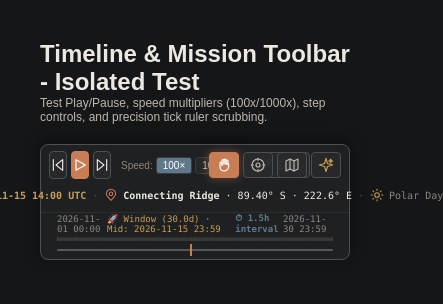
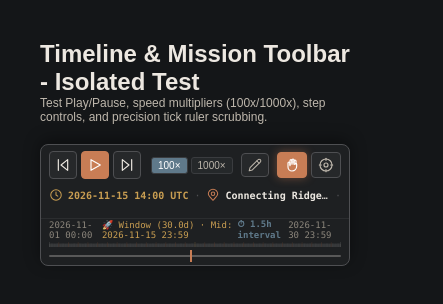
Before and after one commit to teamvhackbotz/lunar-navigetor, a plain HTML site: page components/timeline/test.html in a window 390 px wide. Shown: the whole page, 443 px wide, since content can reach past the window. Drawn offline with Linux system fonts and the light colour scheme.

Commit message:
fix(timeline): resolve bottom cockpit truncation across Chromium browsers

```diff
--- a/components/timeline/timeline.css
+++ b/components/timeline/timeline.css
@@ -9,6 +9,16 @@
    Fixed bottom bar (height: 92px) spanning 100% viewport width.
    Stacks above the 3D globe canvas (z: 1) and comparison cards (z: 90) at z-index: 100.
    -------------------------------------------------------------------------- */
+#mount-timeline {
+  position: absolute;
+  left: 0;
+  right: 0;
+  bottom: 0;
+  height: var(--height-bottom-cockpit, 92px);
+  min-height: 92px;
+  z-index: 100;
+}
+
 .bottom-cockpit-bar {
   position: relative;
   width: 100%;
@@ -27,15 +37,19 @@
    -------------------------------------------------------------------------- */
 .mission-toolbar {
   height: 44px;
+  min-height: 44px;
   display: flex;
   align-items: center;
   justify-content: space-between;
   padding: 0 16px;
   border-bottom: 1px solid rgba(255,255,255,0.06);
+  flex-shrink: 0;
+  gap: 8px;
+  overflow: hidden;
 }
 
 /* Playback and speed control group */
-.toolbar-playback-group { display: flex; align-items: center; gap: 6px; }
+.toolbar-playback-group { display: flex; align-items: center; gap: 6px; flex-shrink: 0; }
 
 /* Media button base style */
 .btn-media {
@@ -74,18 +88,24 @@
   gap: 8px;
   font-size: 11px;
   font-family: var(--font-mono, monospace);
+  min-width: 0;
+  overflow: hidden;
+  text-overflow: ellipsis;
+  white-space: nowrap;
+  flex-shrink: 1;
 }
-.status-clock { color: var(--accent-sand, #c99e52); font-weight: 600; display: inline-flex; align-items: center; gap: 5px; cursor: pointer; transition: color 0.15s ease; }
+.status-clock { color: var(--accent-sand, #c99e52); font-weight: 600; display: inline-flex; align-items: center; gap: 5px; cursor: pointer; transition: color 0.15s ease; flex-shrink: 0; white-space: nowrap; }
 .status-clock:hover { color: var(--accent-terracotta, #c87d55); }
-.status-coord { color: var(--text-primary, #ede8e1); display: inline-flex; align-items: center; gap: 5px; }
-.status-phase { color: var(--text-muted, #8c867c); display: inline-flex; align-items: center; gap: 5px; }
-.status-divider { color: var(--border-medium, #4e4f52); }
+.status-coord { color: var(--text-primary, #ede8e1); display: inline-flex; align-items: center; gap: 5px; min-width: 0; overflow: hidden; text-overflow: ellipsis; white-space: nowrap; }
+.status-coord span { overflow: hidden; text-overflow: ellipsis; white-space: nowrap; }
+.status-phase { color: var(--text-muted, #8c867c); display: inline-flex; align-items: center; gap: 5px; flex-shrink: 0; white-space: nowrap; }
+.status-divider { color: var(--border-medium, #4e4f52); flex-shrink: 0; }
 
 /* --------------------------------------------------------------------------
    4. Mission Tools Group (Right)
    Interactive tool buttons (Mark Site pin drop, 2D Maps drawer, Dr. Raj AI).
    -------------------------------------------------------------------------- */
-.toolbar-tools-group { display: flex; align-items: center; gap: 6px; }
+.toolbar-tools-group { display: flex; align-items: center; gap: 6px; flex-shrink: 0; }
 .btn-tool {
   font-size: 11px; font-weight: 600; padding: 5px 12px;
   background: var(--bg-card, #27292b); border: 1px solid var(--border-medium, #4e4f52);
@@ -121,10 +141,13 @@
    -------------------------------------------------------------------------- */
 .full-timeline-strip {
   height: 48px;
+  min-height: 48px;
   display: flex;
   flex-direction: column;
   justify-content: center;
   padding: 0 16px 4px;
+  box-sizing: border-box;
+  flex-shrink: 0;
 }
 
 /* Date boundary and event labels row */
@@ -419,22 +442,63 @@
   opacity: 0.9;
 }
 
+@media (max-width: 1180px) and (min-width: 901px) {
+  .mission-toolbar {
+    padding: 0 10px;
+    gap: 6px;
+  }
+  .btn-edit-timeline span {
+    display: none;
+  }
+  .btn-edit-timeline {
+    padding: 5px 8px;
+  }
+  .toolbar-center-status {
+    font-size: 10px;
+    gap: 6px;
+  }
+  .status-coord {
+    max-width: 200px;
+  }
+  .btn-tool {
+    padding: 4px 8px;
+    font-size: 10px;
+  }
+  .full-timeline-strip {
+    padding: 0 10px 4px;
+  }
+}
+
 @media (max-width: 900px) {
   :root { --height-bottom-cockpit: 116px; }
 
+  #mount-timeline {
+    height: 116px !important;
+    min-height: 116px !important;
+  }
+
   .mission-toolbar {
     height: 68px;
+    min-height: 68px;
     display: grid;
     grid-template-columns: minmax(0, 1fr) auto;
     grid-template-rows: 32px 28px;
     gap: 0 6px;
     padding: 4px 8px;
+    overflow: visible;
   }
 
   .toolbar-playback-group {
     grid-column: 1;
     grid-row: 1;
     gap: 4px;
+  }
+
+  .btn-edit-timeline span {
+    display: none;
+  }
+  .btn-edit-timeline {
+    padding: 4px 6px;
   }
 
   .toolbar-tools-group {
@@ -455,5 +519,44 @@
     gap: 6px;
     white-space: nowrap;
     font-size: 10px;
+    overflow: hidden;
+    text-overflow: ellipsis;
+  }
+
+  .status-coord {
+    max-width: 260px;
+  }
+
+  .full-timeline-strip {
+    height: 48px;
+    min-height: 48px;
+    padding: 0 8px 4px;
   }
 }
+
+@media (max-width: 600px) {
+  :root { --height-bottom-cockpit: 122px; }
+
+  #mount-timeline {
+    height: 122px !important;
+    min-height: 122px !important;
+  }
+
+  .mission-toolbar {
+    height: 74px;
+    min-height: 74px;
+  }
+
+  .status-phase {
+    display: none;
+  }
+
+  .speed-selector .speed-label {
+    display: none;
+  }
+
+  .toolbar-tools-group .btn-tool-map,
+  .toolbar-tools-group .btn-tool-ai {
+    display: none;
+  }
+}
--- a/styles.css
+++ b/styles.css
@@ -516,7 +516,7 @@ body {
 .main-viewport {
   position: absolute;
   top: 0;
-  bottom: var(--height-bottom-cockpit);
+  bottom: var(--height-bottom-cockpit, 92px);
   left: 0;
   right: 0;
   background: radial-gradient(circle at 60% 40%, #1c1e21 0%, #0d0f11 75%);
@@ -648,7 +648,7 @@ body {
 .drawer-left-horizon {
   position: absolute;
   top: var(--height-top-nav);
-  bottom: var(--height-bottom-cockpit);
+  bottom: var(--height-bottom-cockpit, 92px);
   left: 0;
   width: var(--width-left-drawer);
   background: rgba(30, 32, 34, 0.98);
@@ -745,7 +745,7 @@ body {
    ======================================================== */
 .drawer-bottom-map {
   position: absolute;
-  bottom: var(--height-bottom-cockpit);
+  bottom: var(--height-bottom-cockpit, 92px);
   left: 0;
   right: 0;
   margin: 0 auto;
@@ -879,7 +879,8 @@ body {
   left: 0;
   right: 0;
   bottom: 0;
-  height: var(--height-bottom-cockpit);
+  height: var(--height-bottom-cockpit, 92px);
+  min-height: 92px;
   z-index: 100;
 }
 
@@ -897,14 +898,18 @@ body {
 
 .mission-toolbar {
   height: 44px;
+  min-height: 44px;
   display: flex;
   align-items: center;
   justify-content: space-between;
   padding: 0 16px;
   border-bottom: 1px solid rgba(255,255,255,0.06);
+  flex-shrink: 0;
+  gap: 8px;
+  overflow: hidden;
 }
 
-.toolbar-playback-group { display: flex; align-items: center; gap: 6px; }
+.toolbar-playback-group { display: flex; align-items: center; gap: 6px; flex-shrink: 0; }
 .btn-media {
   width: 28px; height: 28px;
   border-radius: 4px;
@@ -928,19 +933,37 @@ body {
 }
 .btn-speed.active { background: var(--accent-slate); color: #fff; }
 
+.btn-edit-timeline {
+  border-color: var(--border-medium);
+  gap: 4px;
+}
+.btn-edit-timeline:hover {
+  border-color: var(--accent-terracotta);
+}
+.btn-edit-timeline.active {
+  background: var(--accent-terracotta) !important;
+  border-color: var(--accent-terracotta) !important;
+  color: #fff !important;
+}
+
 .toolbar-center-status {
   display: flex;
   align-items: center;
   gap: 8px;
   font-size: 11px;
   font-family: var(--font-mono);
+  min-width: 0;
+  overflow: hidden;
+  text-overflow: ellipsis;
+  white-space: nowrap;
+  flex-shrink: 1;
 }
-.status-clock { color: var(--accent-sand); font-weight: 600; }
-.status-coord { color: var(--text-primary); }
-.status-phase { color: var(--text-muted); }
-.status-divider { color: var(--border-medium); }
+.status-clock { color: var(--accent-sand); font-weight: 600; flex-shrink: 0; white-space: nowrap; }
+.status-coord { color: var(--text-primary); min-width: 0; overflow: hidden; text-overflow: ellipsis; white-space: nowrap; }
+.status-phase { color: var(--text-muted); flex-shrink: 0; white-space: nowrap; }
+.status-divider { color: var(--border-medium); flex-shrink: 0; }
 
-.toolbar-tools-group { display: flex; align-items: center; gap: 6px; }
+.toolbar-tools-group { display: flex; align-items: center; gap: 6px; flex-shrink: 0; }
 .btn-tool {
   font-size: 11px; font-weight: 600; padding: 5px 12px;
   background: var(--bg-card); border: 1px solid var(--border-medium);
@@ -959,10 +982,13 @@ body {
 /* TIER 2: FULL-WIDTH TIMELINE WITH PRECISION SCALE */
 .full-timeline-strip {
   height: 48px;
+  min-height: 48px;
   display: flex;
   flex-direction: column;
   justify-content: center;
   padding: 0 16px 4px;
+  box-sizing: border-box;
+  flex-shrink: 0;
 }
 
 .timeline-meta-row {
@@ -1230,3 +1256,49 @@ body {
 .btn-ai-send {
   background: var(--accent-terracotta); border: none; color: #fff; border-radius: 4px; padding: 0 10px; cursor: pointer;
 }
+
+/* ========================================================
+   BOTTOM COCKPIT RESPONSIVE BREAKPOINTS
+   ======================================================== */
+@media (max-width: 1180px) and (min-width: 901px) {
+  .mission-toolbar {
+    padding: 0 10px;
+    gap: 6px;
+  }
+  .btn-edit-timeline span {
+    display: none;
+  }
+  .btn-edit-timeline {
+    padding: 5px 8px;
+  }
+  .toolbar-center-status {
+    font-size: 10px;
+    gap: 6px;
+  }
+  .status-coord {
+    max-width: 200px;
+  }
+  .btn-tool {
+    padding: 4px 8px;
+    font-size: 10px;
+  }
+  .full-timeline-strip {
+    padding: 0 10px 4px;
+  }
+}
+
+@media (max-width: 900px) {
+  :root { --height-bottom-cockpit: 116px; }
+  #mount-timeline {
+    height: 116px !important;
+    min-height: 116px !important;
+  }
+}
+
+@media (max-width: 600px) {
+  :root { --height-bottom-cockpit: 122px; }
+  #mount-timeline {
+    height: 122px !important;
+    min-height: 122px !important;
+  }
+}
```
